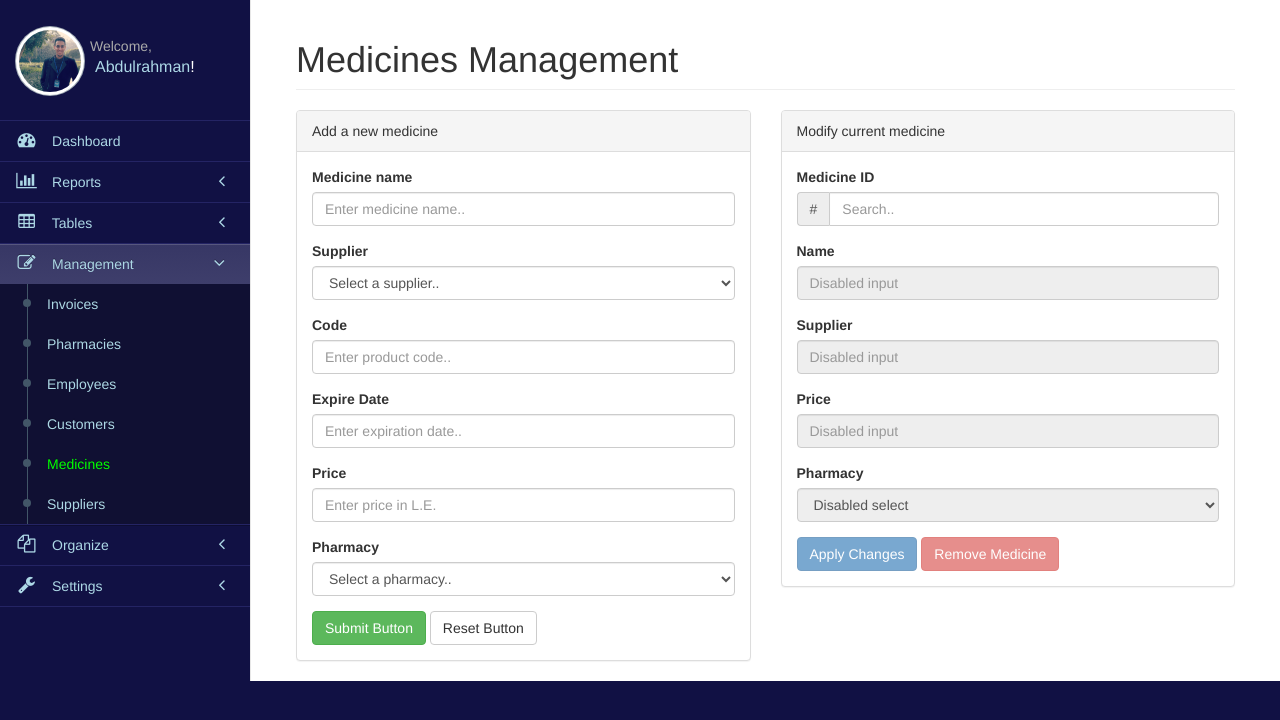
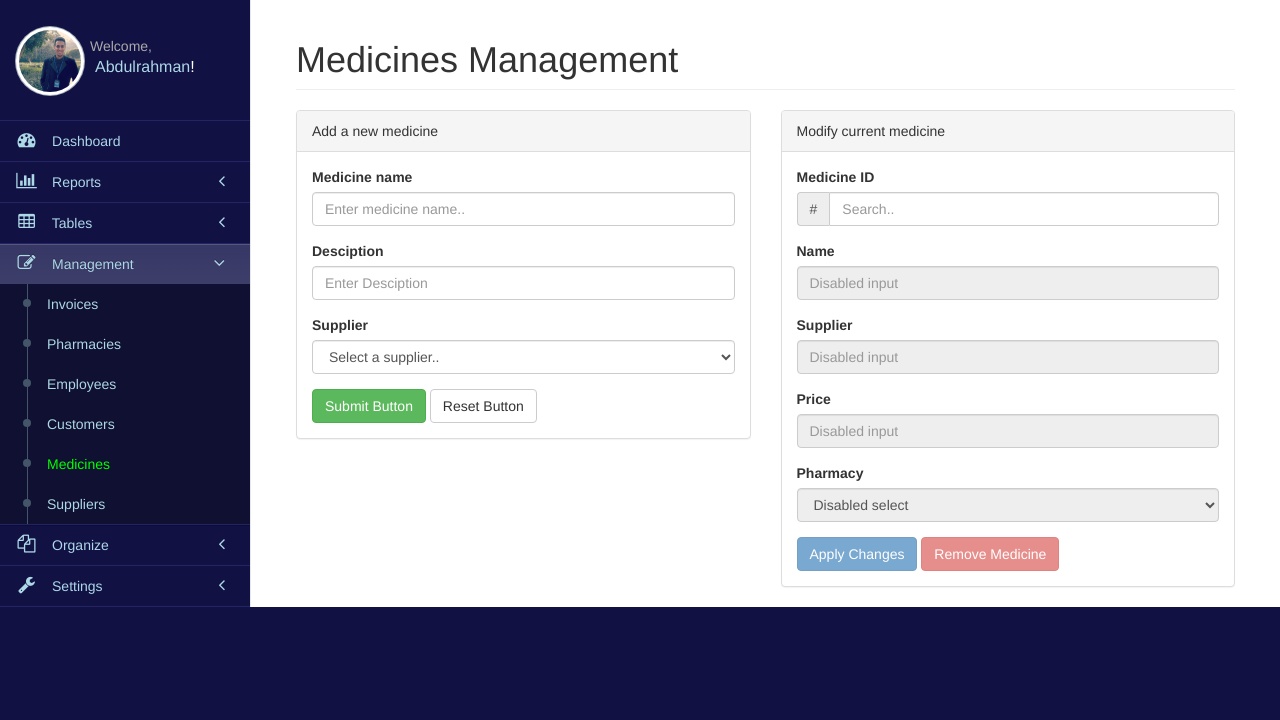
Before and after one commit to DevMetwaly/Pharmacy, a PHP site: page /ctrl_medicines in a window 1280 px wide. Shown: the part 50-770 px from the top of the page. Run offline with PHP 8.4, Linux system fonts and the light colour scheme; tables that the repository leaves empty or names only in its code hold one stand-in row (values such as "Sample post"); some libraries are stand-ins or nearby versions.

Commit message:
Supliers and Medicines supplier and medicines in managment section are working perfectly adding supplier and medicines to the database Modifiying some inputs in FRONT END

```diff
--- a/pages/ctrl_medicines.php
+++ b/pages/ctrl_medicines.php
@@ -1,3 +1,25 @@
+<script>
+function Reset(){
+	$('#Name').val('');
+	$('#Desciption').val('');
+	$('#Supplier').val('');
+
+}
+
+function AddMed(){
+	var Name		= $('#Name').val();
+	var Desciption	= $('#Desciption').val();
+	var Supplier	= $('#Supplier').val();
+
+	Send("./php/Medicines_ctrl.php","POST",function(data){
+
+	},"Name="+Name+"&Description="+Desciption+"&Supplier_IDs="+Supplier);
+	Reset();
+}
+
+
+
+</script>
 <div id="page-wrapper">
 	<div class="container-fluid">
 		<div class="row">
@@ -20,43 +42,30 @@
 						<div class="row">
 
 							<div class="col-lg-12">
-								<form role="form">
+
 								<div class="form-group">
 									<label>Medicine name</label>
-									<input class="form-control" placeholder="Enter medicine name..">
+									<input id="Name" class="form-control" placeholder="Enter medicine name..">
+								</div>
+								<div class="form-group">
+									<label>Desciption</label>
+									<input id="Desciption" class="form-control" placeholder="Enter Desciption">
 								</div>
 								<div class="form-group">
 									<label>Supplier</label>
-									<select class="form-control">
+									<select id="Supplier" class="form-control">
 										<option>Select a supplier..</option>
-										<option></option>
-										<option></option>
+										<?
+											include_once("php/MySQLi.php");
+											$res=$db->fetch("SELECT Supplier_ID, Name FROM suppliers",true);
+											for($i=0;$i<count($res);$i++)
+											ECHO "<option value=".$res[$i]['Supplier_ID'].">".$res[$i]['Supplier_ID'].' '.$res[$i]['Name']."</option>";
+										?>
 									</select>
 								</div>
-								<div class="form-group">
-									<label>Code</label>
-									<input class="form-control" placeholder="Enter product code..">
-								</div>
-								<div class="form-group">
-									<label>Expire Date</label>
-									<input class="form-control" placeholder="Enter expiration date..">
-								</div>
-								<div class="form-group">
-									<label>Price</label>
-									<input class="form-control" placeholder="Enter price in L.E.">
-								</div>
-								<div class="form-group">
-									<label>Pharmacy</label>
-									<select class="form-control">
-										<option>Select a pharmacy..</option>
-										<option>A</option>
-										<option>B</option>
-										<option>C</option>
-									</select>
-								</div>
-								<button type="submit" class="btn btn-default btn-success">Submit Button</button>
-								<button type="reset" class="btn btn-default">Reset Button</button>
-							</form>
+								<button type="submit" class="btn btn-default btn-success" onClick="AddMed()">Submit Button</button>
+								<button type="reset" class="btn btn-default" onClick="Reset()">Reset Button</button>
+
 							</div>
 
 						</div>
--- a/php/Suppliers_ctrl.php
+++ b/php/Suppliers_ctrl.php
@@ -19,7 +19,7 @@
 				'".$db->escape($_POST['Name'])."',
 				'".$db->escape($_POST['Phone'])."',
 				'".$db->escape($_POST['Loc'])."',
-				'".$db->escape($_POST['mailh'])."'
+				'".$db->escape($_POST['Email'])."'
 			)
 	");
 
```
Also changed, not shown: pages/ctrl_suppliers.php (+33 -8 lines), php/Medicines_ctrl.php (+6 -6 lines).
